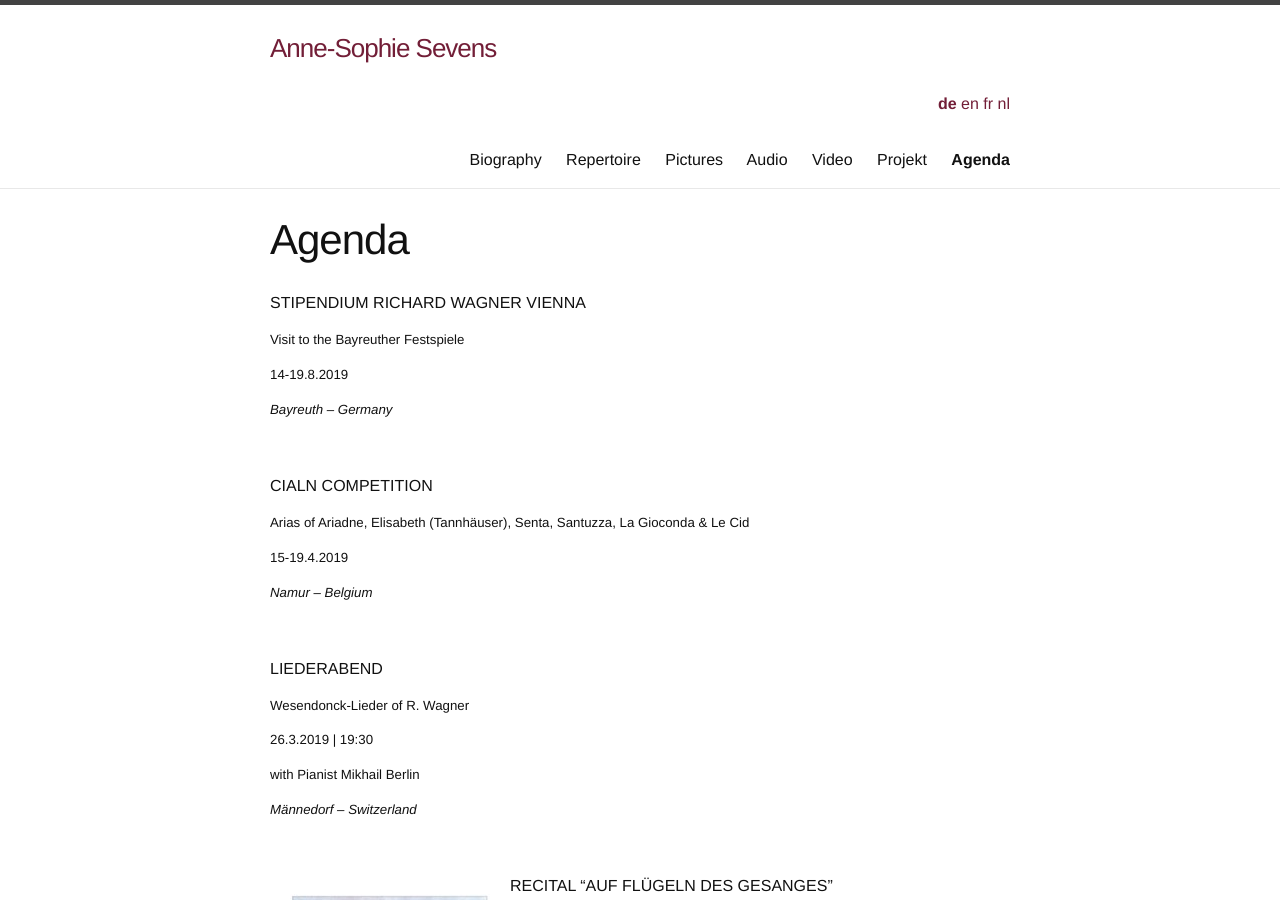
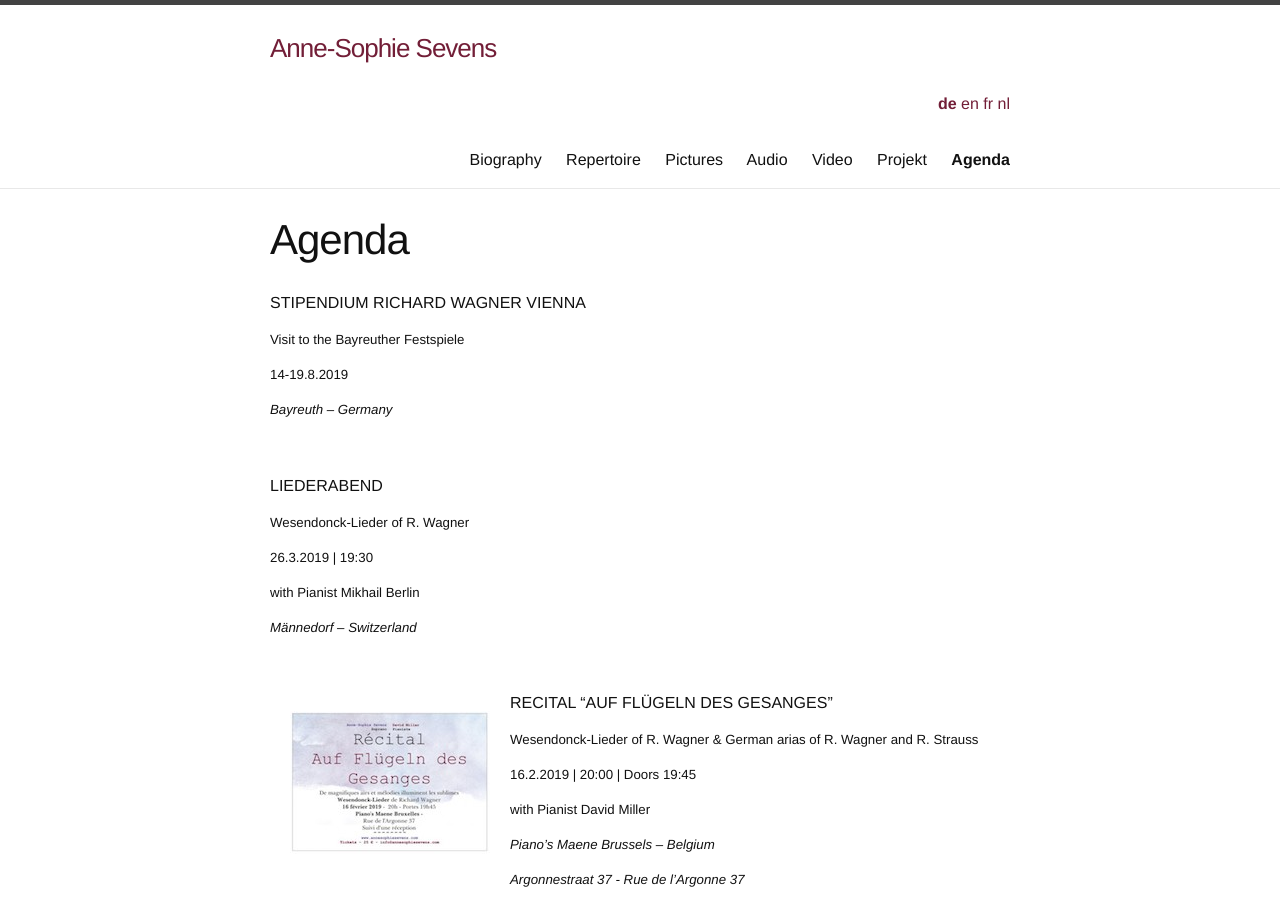
Before and after one commit to annesophie-sevens/annesophie-sevens.github.io, a Jekyll site: the page built from agenda-de.md, in a window 1280 px wide and 900 px high. Built offline with Jekyll 4.4.1, drawn with Linux system fonts in a browser that asks for light colours; nearby versions of some CDN libraries.

Commit message:
Update agenda-de.md

```diff
--- a/agenda-de.md
+++ b/agenda-de.md
@@ -12,16 +12,6 @@ STIPENDIUM RICHARD WAGNER VIENNA
 ##### 14-19.8.2019
 
 ##### _Bayreuth – Germany_
-
-&nbsp;
-
-CIALN COMPETITION
-
-##### Arias of Ariadne, Elisabeth (Tannhäuser), Senta, Santuzza, La Gioconda & Le Cid
-
-##### 15-19.4.2019
-
-##### _Namur – Belgium_
 
 &nbsp;
 
```
